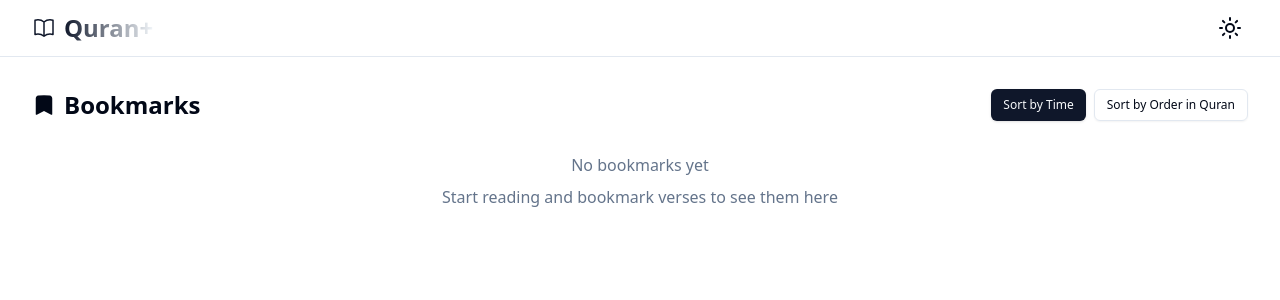
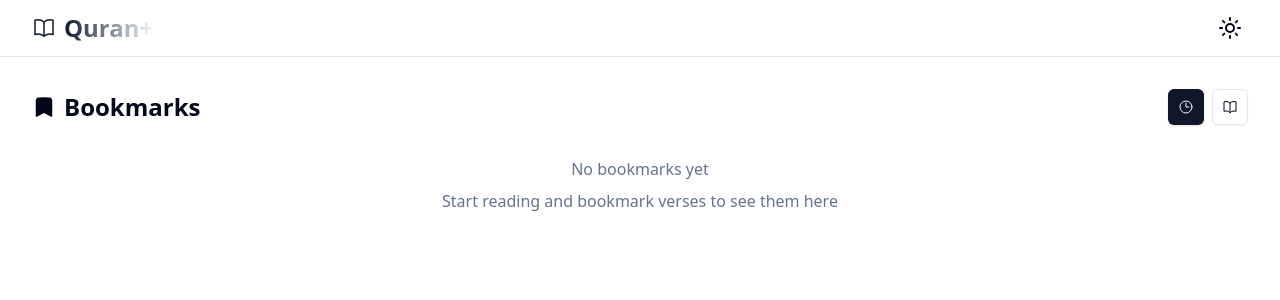
Before and after one commit to jpcpais01/QuranAI, a Next.js app: page /bookmarks in a window 1280 px wide. Shown: the top 300 px of the page. Built offline with nearby package versions, Linux system fonts and the light colour scheme.

Commit message:
added some beautiul things

```diff
--- a/src/app/bookmarks/page.tsx
+++ b/src/app/bookmarks/page.tsx
@@ -6,7 +6,7 @@ import Link from "next/link"
 import { Button } from "@/components/ui/button"
 import { getQuranVerses, type QuranVerse } from "@/lib/quran-service"
 import { BookmarkIcon } from "@heroicons/react/24/solid"
-import { ShareIcon, CheckIcon } from "@heroicons/react/24/outline"
+import { ShareIcon, CheckIcon, ClockIcon, BookOpenIcon } from "@heroicons/react/24/outline"
 import { useToast } from "@/components/ui/use-toast"
 
 interface BookmarkedVerse extends QuranVerse {
@@ -115,17 +115,19 @@ export default function BookmarksPage() {
         <div className="flex gap-2">
           <Button
             variant={sortBy === 'time' ? 'default' : 'outline'}
-            size="sm"
+            size="icon"
             onClick={() => handleSort('time')}
+            title="Sort by Time"
           >
-            Sort by Time
+            <ClockIcon className="h-4 w-4" />
           </Button>
           <Button
             variant={sortBy === 'quran' ? 'default' : 'outline'}
-            size="sm"
+            size="icon"
             onClick={() => handleSort('quran')}
+            title="Sort by Order in Quran"
           >
-            Sort by Order in Quran
+            <BookOpenIcon className="h-4 w-4" />
           </Button>
         </div>
       </div>
--- a/src/app/page.tsx
+++ b/src/app/page.tsx
@@ -131,7 +131,7 @@ export default function Home() {
   }
 
   return (
-    <div className="flex-1 min-h-screen bg-gradient-to-b from-background to-muted pb-16">
+    <div className="flex-1 min-h-screen bg-gradient-to-b from-background to-muted pb-8">
       <main className="container px-4 py-8">
         {/* Verse of the Day */}
         <section className="mb-8">
@@ -235,12 +235,16 @@ export default function Home() {
                   </div>
                 </Card>
               ))}
-              <div className="text-center">
+              <div className="flex flex-col items-center gap-4 mt-4 mb-2">
                 <Link href="/bookmarks">
                   <Button variant="ghost" className="gap-2">
                     View All Bookmarks <ArrowRightIcon className="h-4 w-4" />
                   </Button>
                 </Link>
+                <div className="text-center text-muted-foreground">
+                  <p className="text-2xl font-arabic mb-1">بِسْمِ اللَّهِ الرَّحْمَٰنِ الرَّحِيمِ</p>
+                  <p className="text-sm">May you all benefit from this app.</p>
+                </div>
               </div>
             </div>
           </section>
```
